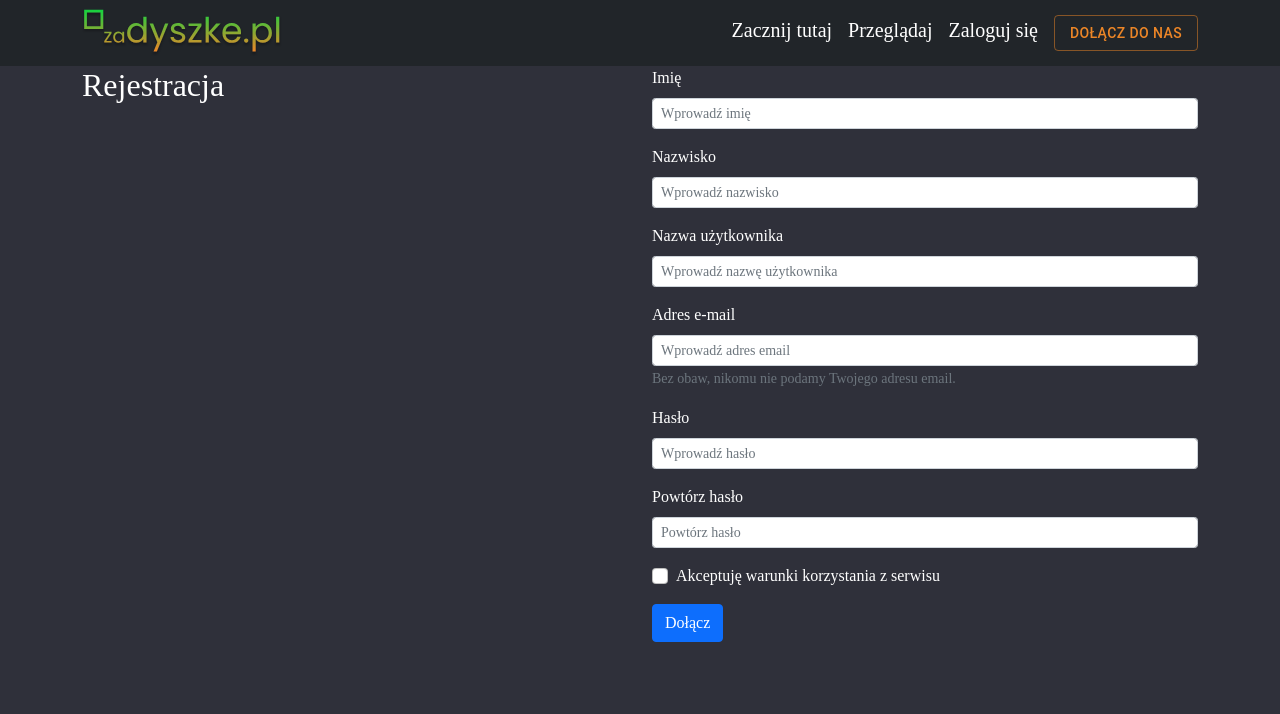
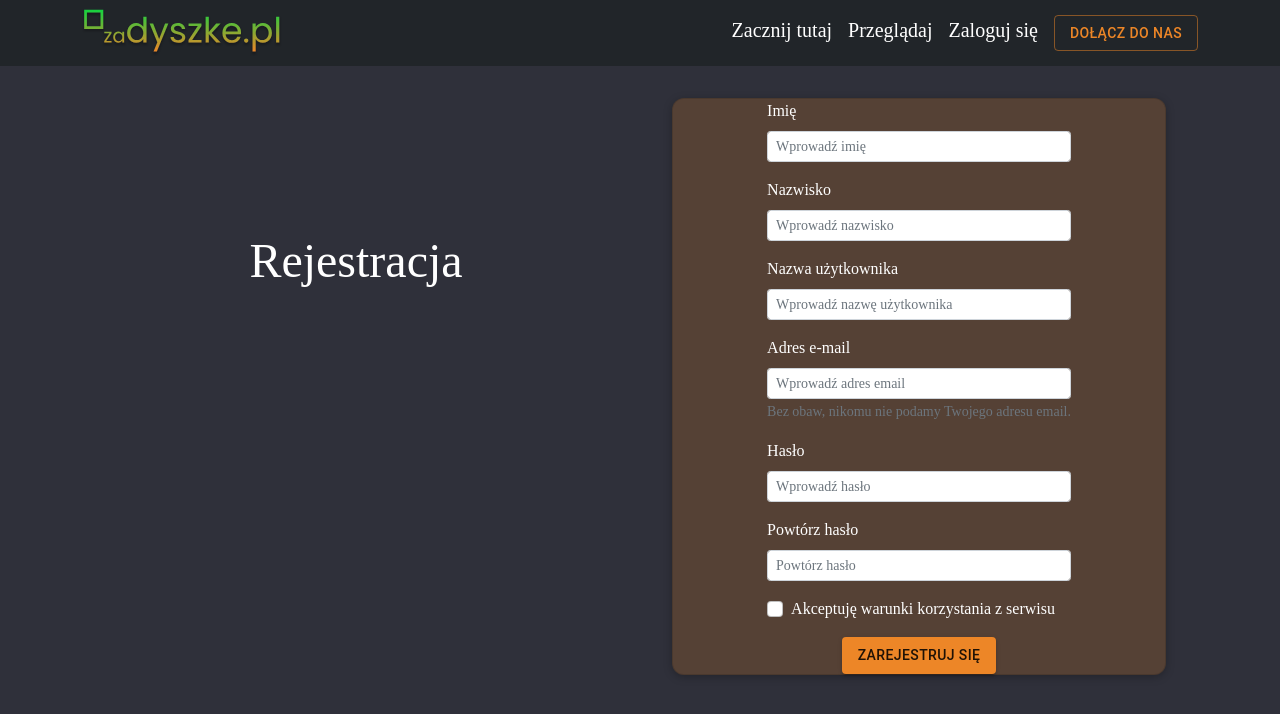
Before and after one commit to damianTrybuszek/zadyszke.pl, a React (Create React App) app in the folder client/: page /register in a window 1280 px wide. Shown: the top 714 px of the page. Built offline with nearby package versions, Linux system fonts and the light colour scheme.

Commit message:
register page almost finished

```diff
--- /dev/null
+++ b/client/src/components/RegisterButton.js
@@ -0,0 +1,21 @@
+import * as React from "react";
+import Button from "@mui/material/Button";
+import { createTheme, ThemeProvider } from "@mui/material/styles";
+
+const theme = createTheme({
+  palette: {
+    primary: {
+      main: "#ED8627",
+      textColor: "#ffffff",
+      // primaryTextColor: "#ffffff",
+    },
+  },
+});
+
+export default function BasicButtons() {
+  return (
+    <ThemeProvider theme={theme}>
+      <Button variant="contained">Zarejestruj się</Button>
+    </ThemeProvider>
+  );
+}
--- /dev/null
+++ b/client/src/components/RegisterForm.js
@@ -0,0 +1,84 @@
+import * as React from "react";
+import { createTheme, ThemeProvider } from "@mui/material/styles";
+import { Form, Button, Container } from "react-bootstrap";
+import RegisterButton from "./RegisterButton";
+import { styled } from "@mui/material/styles";
+import Paper from "@mui/material/Paper";
+import Grid from "@mui/material/Grid";
+import Box from "@mui/material/Box";
+import Card from "../components/Card";
+import { Col } from "react-bootstrap";
+import { Typography } from "@mui/material";
+
+
+
+
+const Item = styled(Paper)(({ theme }) => ({
+  backgroundColor: "FFE4CB",
+
+}));
+
+export default function RegisterForms() {
+
+  return (
+    <Container>
+
+      <Box sx={{ display: 'grid', gridTemplateColumns: 'repeat(2, 1fr)' }}>
+
+        <Col>
+          <Typography variant="h3" padding="30%">
+            Rejestracja
+          </Typography>
+        </Col>
+
+        <Col>
+
+          <Card>
+            <Form>
+              <Form.Group className="mb-3" controlId="formBasicFirstName">
+                <Form.Label>Imię</Form.Label>
+                <Form.Control size="sm" type="firstName" placeholder="Wprowadź imię" />
+              </Form.Group>
+
+              <Form.Group className="mb-3" controlId="formBasicLastName">
+                <Form.Label>Nazwisko</Form.Label>
+                <Form.Control size="sm" type="LastName" placeholder="Wprowadź nazwisko" />
+              </Form.Group>
+
+              <Form.Group className="mb-3" controlId="formBasicNickName">
+                <Form.Label>Nazwa użytkownika</Form.Label>
+                <Form.Control size="sm" type="NickName" placeholder="Wprowadź nazwę użytkownika" />
+              </Form.Group>
+
+
+              <Form.Group className="mb-3" controlId="formBasicEmail">
+                <Form.Label>Adres e-mail</Form.Label>
+                <Form.Control size="sm" type="email" placeholder="Wprowadź adres email" />
+                <Form.Text className="text-muted">
+                  Bez obaw, nikomu nie podamy Twojego adresu email.
+                </Form.Text>
+              </Form.Group>
+
+              <Form.Group className="mb-3" controlId="formBasicPassword">
+                <Form.Label>Hasło</Form.Label>
+                <Form.Control size="sm" type="password" placeholder="Wprowadź hasło" />
+              </Form.Group>
+
+              <Form.Group className="mb-3" controlId="formBasicPasswordRepeated">
+                <Form.Label>Powtórz hasło</Form.Label>
+                <Form.Control size="sm" type="passwordRepeated" placeholder="Powtórz hasło" />
+              </Form.Group>
+              <Form.Group className="mb-3" controlId="formBasicCheckbox">
+                <Form.Check type="checkbox" label="Akceptuję warunki korzystania z serwisu" />
+              </Form.Group>
+            </Form>
+            <RegisterButton />
+
+          </Card>
+        </Col>
+
+      </Box>
+
+    </Container>
+  );
+}
--- a/client/src/pages/MainNotLoggedIn.js
+++ b/client/src/pages/MainNotLoggedIn.js
@@ -46,7 +46,7 @@ class MainNotLoggedInPage extends Component {
 
                 <Grid
                   container
-                  xs={6}
+                  xs={3}
                   direction="column"
                   justifyContent="flex-start"
                   alignItems="flex-end"
--- a/client/src/pages/Register.js
+++ b/client/src/pages/Register.js
@@ -1,7 +1,11 @@
 import { Component } from "react";
 import NavbarTop from "../components/NavbarTop";
+import RegisterForm from "../components/RegisterForm";
 import { Form, Button, Container } from "react-bootstrap";
 import { Row, Col } from "react-bootstrap";
+
+
+
 
 class RegisterPage extends Component {
   render() {
@@ -9,59 +13,7 @@ class RegisterPage extends Component {
       <div>
 
         <NavbarTop />
-
-        <Container>
-          <Row>
-            <Col>
-              <h2>Rejestracja</h2>
-           </Col>
-            <Col>
-            <Form>
-            <Form.Group className="mb-3" controlId="formBasicFirstName">
-    <Form.Label>Imię</Form.Label>
-    <Form.Control size="sm" type="firstName" placeholder="Wprowadź imię" />
-  </Form.Group>
-
-  <Form.Group className="mb-3" controlId="formBasicLastName">
-    <Form.Label>Nazwisko</Form.Label>
-    <Form.Control size="sm" type="LastName" placeholder="Wprowadź nazwisko" />
-  </Form.Group>
-
-  <Form.Group className="mb-3" controlId="formBasicNickName">
-    <Form.Label>Nazwa użytkownika</Form.Label>
-    <Form.Control size="sm" type="NickName" placeholder="Wprowadź nazwę użytkownika" />
-  </Form.Group>
-
-
-  <Form.Group className="mb-3" controlId="formBasicEmail">
-    <Form.Label>Adres e-mail</Form.Label>
-    <Form.Control size="sm" type="email" placeholder="Wprowadź adres email" />
-    <Form.Text className="text-muted">
-     Bez obaw, nikomu nie podamy Twojego adresu email.
-    </Form.Text>
-  </Form.Group>
-
-  <Form.Group className="mb-3" controlId="formBasicPassword">
-    <Form.Label>Hasło</Form.Label>
-    <Form.Control size="sm" type="password" placeholder="Wprowadź hasło" />
-  </Form.Group>
-
-  <Form.Group className="mb-3" controlId="formBasicPasswordRepeated">
-    <Form.Label>Powtórz hasło</Form.Label>
-    <Form.Control size="sm" type="passwordRepeated" placeholder="Powtórz hasło" />
-  </Form.Group>
-  <Form.Group className="mb-3" controlId="formBasicCheckbox">
-    <Form.Check type="checkbox" label="Akceptuję warunki korzystania z serwisu" />
-  </Form.Group>
-
-
-  <Button variant="primary" type="submit">
-    Dołącz
-  </Button>
-</Form>
-</Col>
-</Row>
-        </Container>
+            <RegisterForm />
       </div>
     );
   }
```
